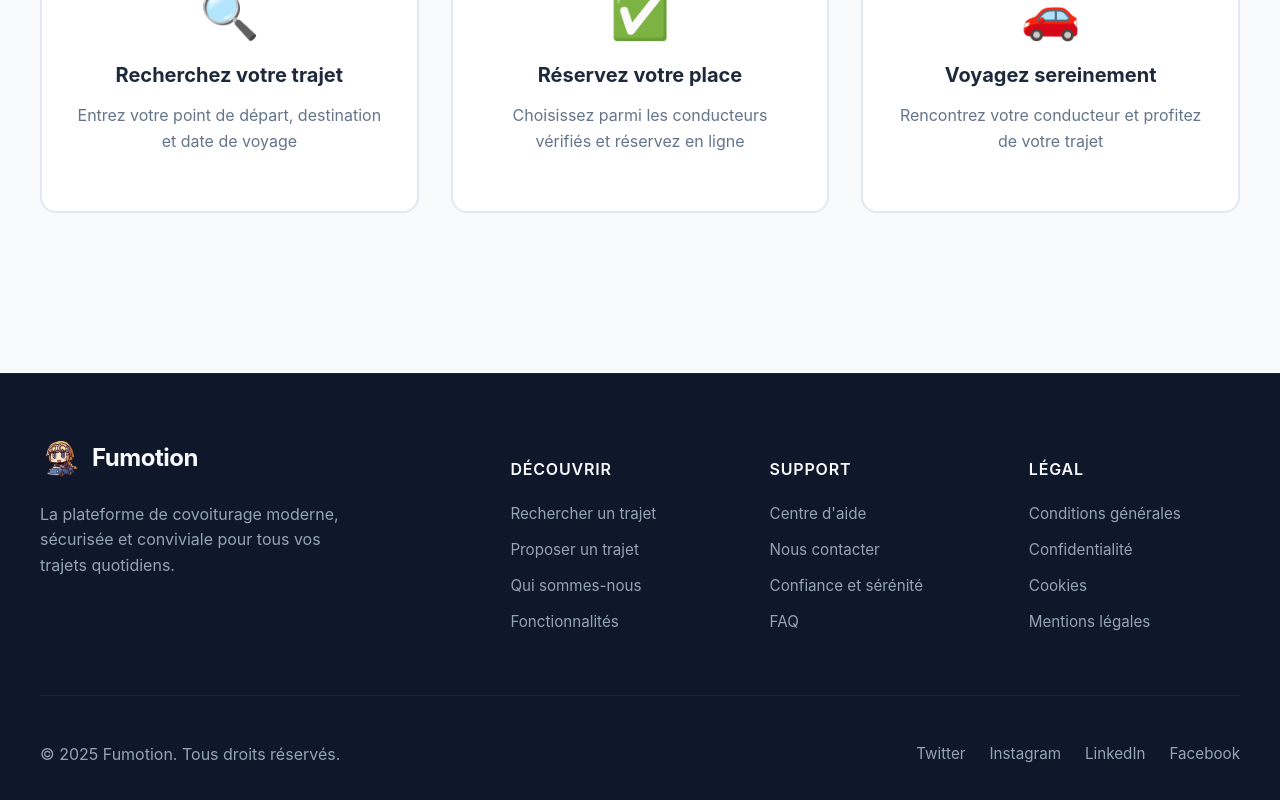
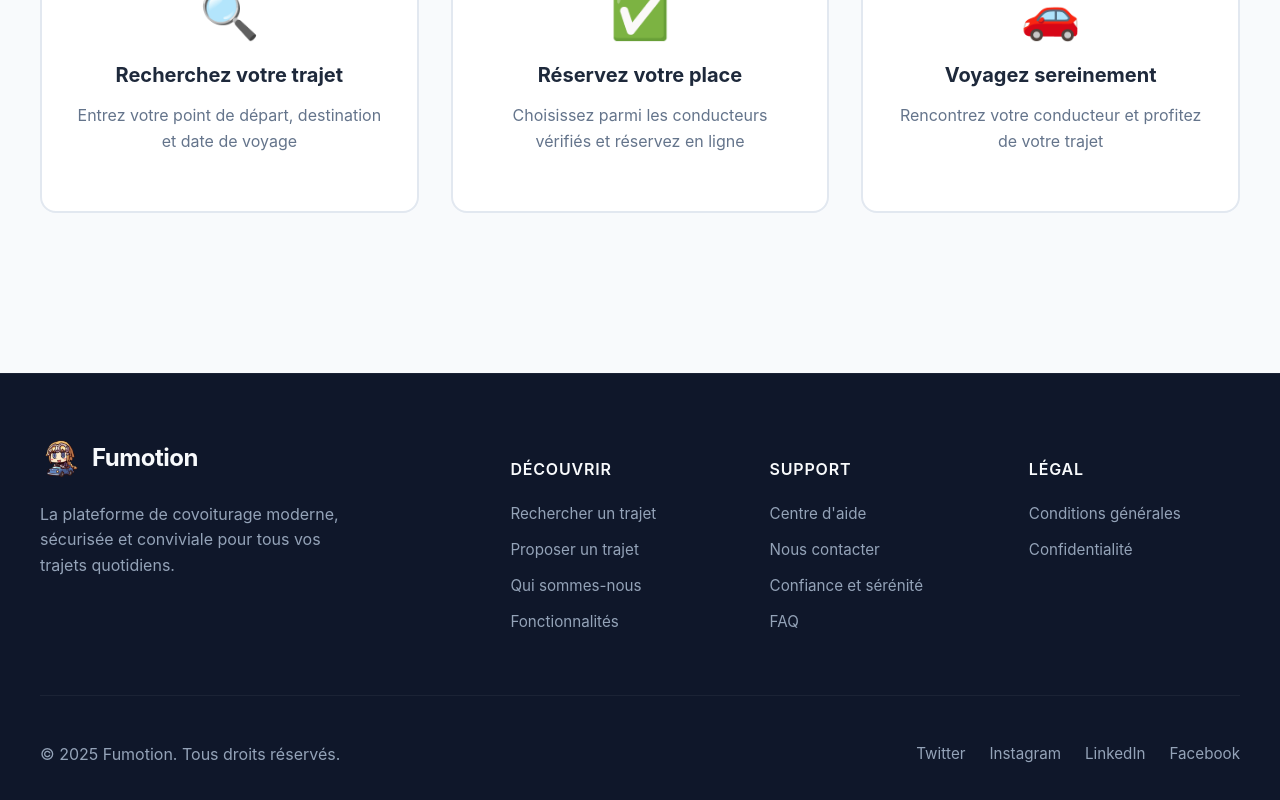
Before and after one commit to clepix21/Fumotion, a React (Create React App) app in the folder app/frontend/: page / in a window 1280 px wide. Shown: the part 2325-3125 px from the top of the page. Built offline with nearby package versions, Linux system fonts and the light colour scheme; no server answers.

Commit message:
feat: supprimer les liens vers les pages Cookies et Mentions légales dans le pied de page

```diff
--- a/app/frontend/src/components/common/Footer.js
+++ b/app/frontend/src/components/common/Footer.js
@@ -43,8 +43,6 @@ export default function Footer() {
                         <ul className="footer-links">
                             <li><Link to="/terms">Conditions générales</Link></li>
                             <li><Link to="/privacy">Confidentialité</Link></li>
-                            <li><Link to="/cookies">Cookies</Link></li>
-                            <li><Link to="/legal">Mentions légales</Link></li>
                         </ul>
                     </div>
                 </div>
```
